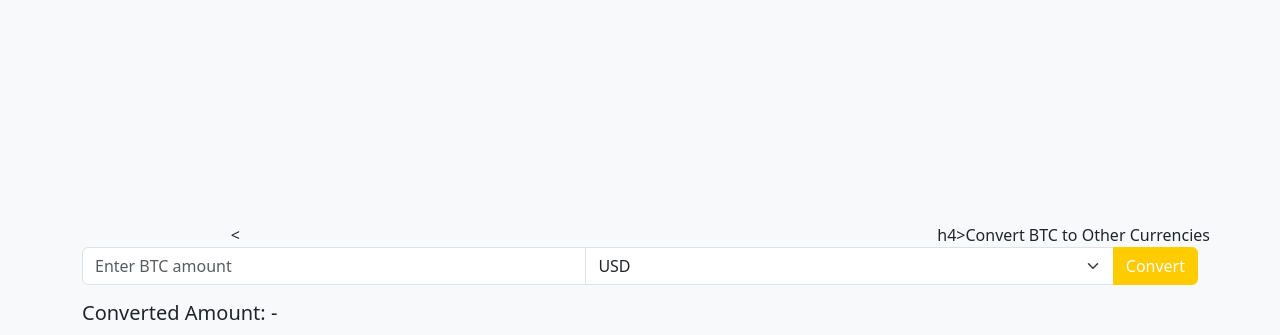
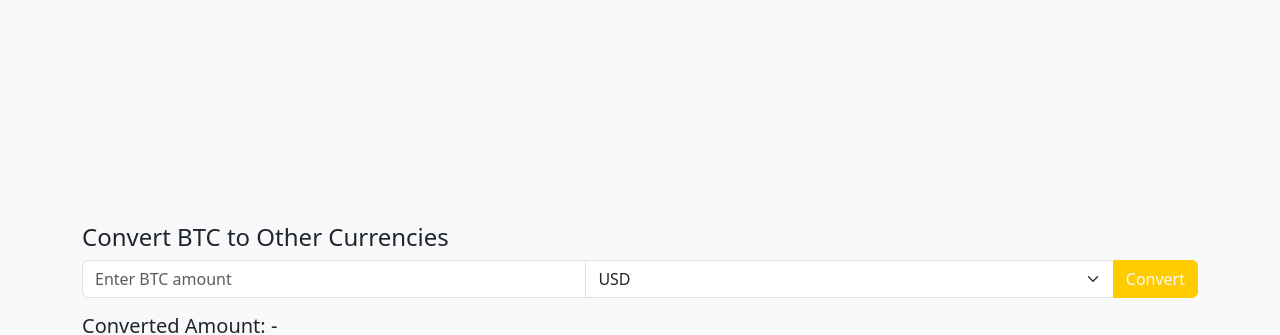
Before and after one commit to Happinesspetra/Cyrptocurrency-price-tracker, a plain HTML site: page index.html in a window 1280 px wide. Shown: the part 63-398 px from the top of the page. Drawn offline with nearby package versions, Linux system fonts and the light colour scheme; no server answers.

Commit message:
Update index.html

```diff
--- a/index.html
+++ b/index.html
@@ -36,7 +36,7 @@
         <!-- CURRENCY CONVERTER (Less Space) -->
         <div class="row mt-3">
             <div class="col-md-6 mx-auto">
-                <</div>h4>Convert BTC to Other Currencies</h4>
+                </div><h4>Convert BTC to Other Currencies</h4>
                 <div class="input-group">
                     <input type="number" id="btcAmount" class="form-control" placeholder="Enter BTC amount">
                     <select id="currency" class="form-select">
```
